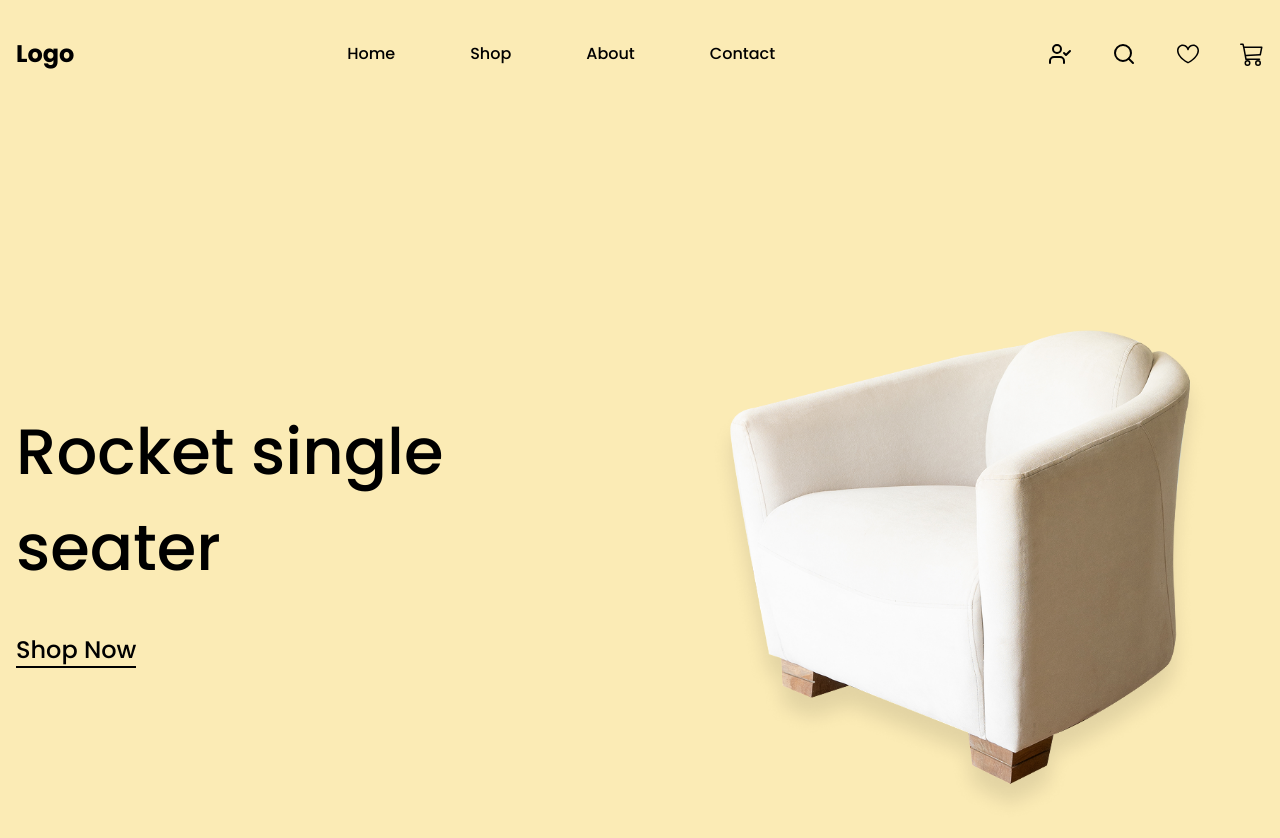
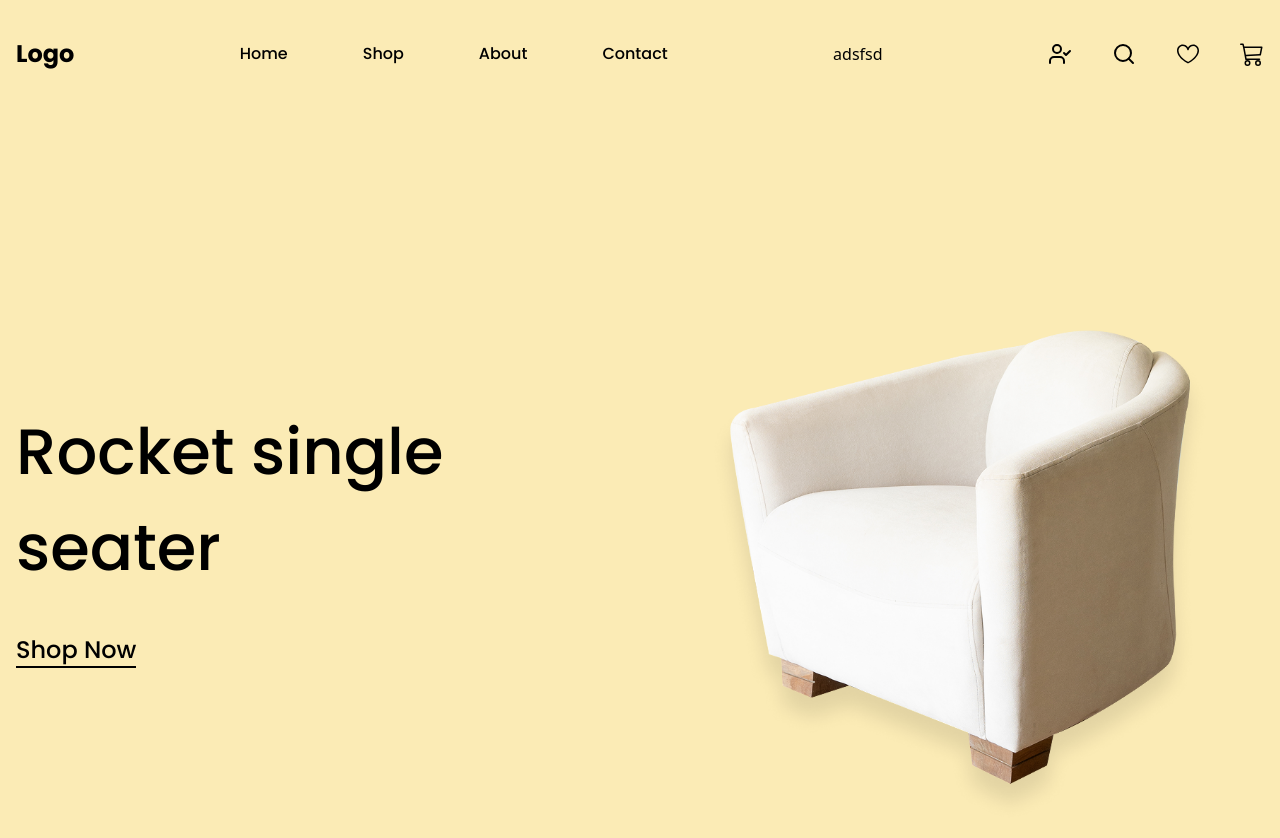
Before and after one commit to Rakib-Hassan-web/furniture-e-commarche-project-with-react, a React (Vite) app: page / in a window 1280 px wide. Shown: the top 838 px of the page. Built offline with nearby package versions, Linux system fonts and the light colour scheme; no server answers.

Commit message:
conmtact page add page and processing

```diff
--- a/src/Components/Navbar.jsx
+++ b/src/Components/Navbar.jsx
@@ -45,6 +45,7 @@ const Navbar = () => {
               </Link>
             </div>
 
+<h2>adsfsd</h2>
             {/* ----------- Icons ----------- */}
             {/* ⬇ small device-এ hidden, sm থেকে visible */}
             <div className='hidden sm:flex items-center gap-4 sm:gap-6 md:gap-10'>
```
